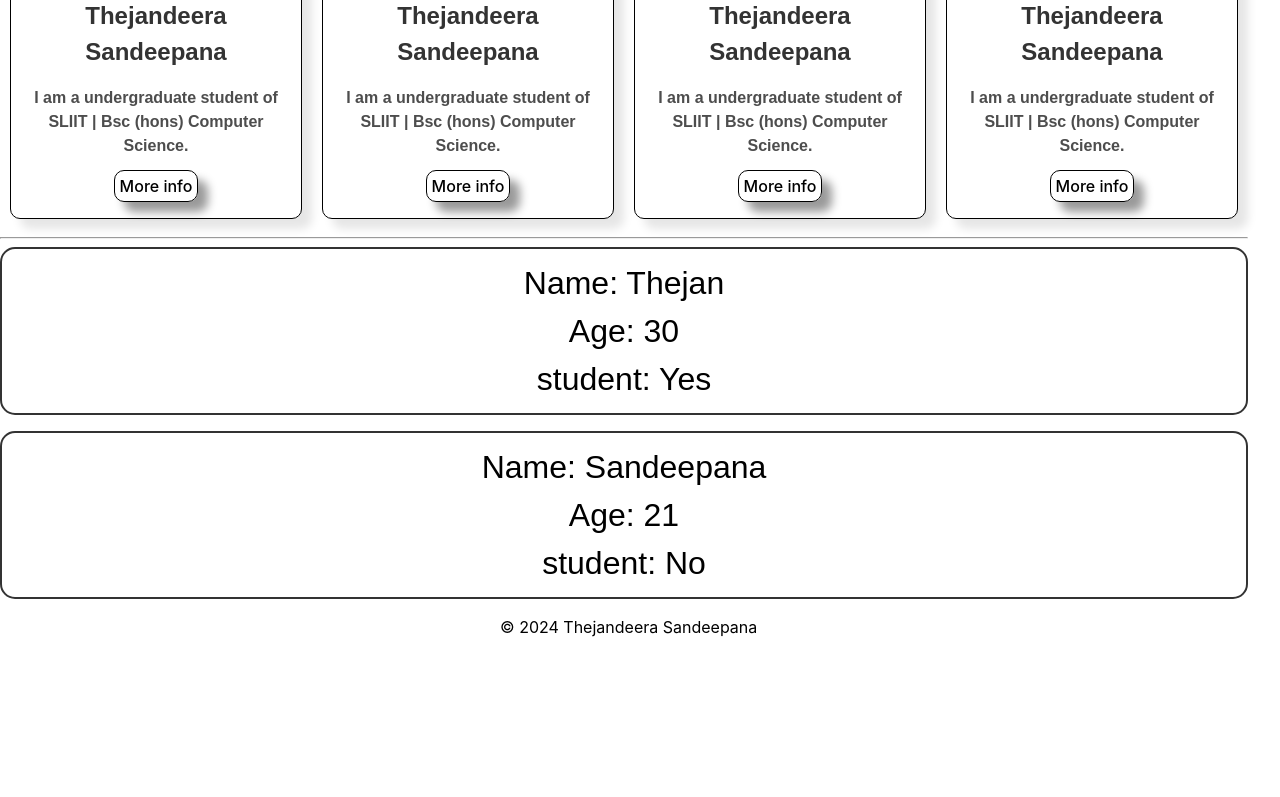
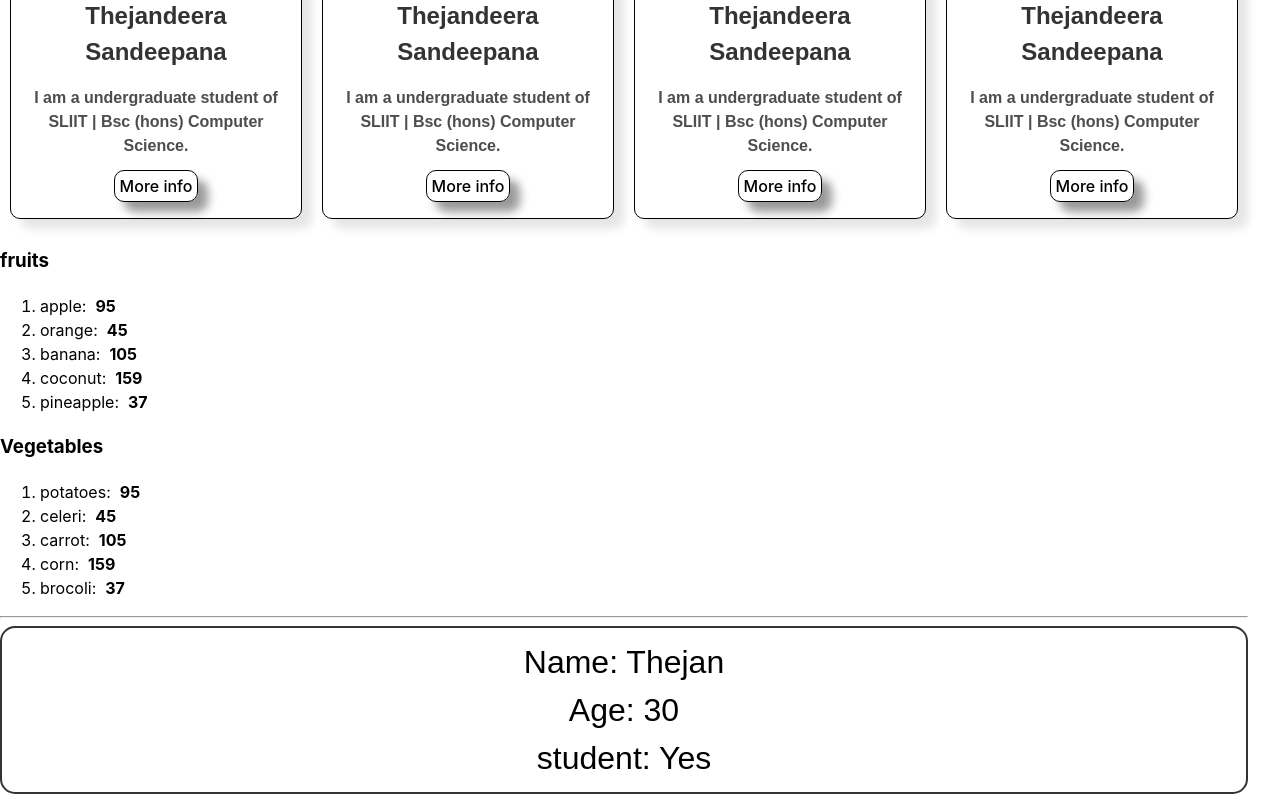
Before and after one commit to Thejandeera/React-project, a React (Vite) app in the folder My-project/: page / in a window 1280 px wide. Shown: the part 537-1334 px from the top of the page. Before the commit the page ends 1192 px from the top, so only its background shows below. Built offline with nearby package versions, Linux system fonts and the light colour scheme.

Commit message:
render list

```diff
--- a/My-project/src/app.jsx
+++ b/My-project/src/app.jsx
@@ -5,17 +5,32 @@
 import Button from './Button.jsx'
 import Student from './Student.jsx'
 import UserGreeting from './UserGreeting.jsx'
+import List from './list.jsx'
 
 export function App() {
+
+  const fruits = [{id:1,name:"apple" , calories :95},
+                  {id:2,name :"orange" , calories : 45},
+                  {id:3,name :"banana" , calories :105},
+                  {id:4,name : "coconut" ,calories:159},
+                  {id:5,name :"pineapple",calories:37}];
+
+  const Vegetables = [{id:6,name:"potatoes" , calories :95},
+                    {id:7,name :"celeri" , calories : 45},
+                    {id:8,name :"carrot" , calories :105},
+                    {id:9,name : "corn" ,calories:159},
+                    {id:10,name :"brocoli",calories:37}];
   return(
     <>
     <Header/>
-
     <Card/>
     <Card/>
     <Card/>
     <Card/>
+    <List items={fruits} category ="fruits" />
+    <List items={Vegetables} category ="Vegetables" />
     <hr></hr>
+
     {/* <UserGreeting isLoggedIn ={true} username = "Thejan"/> */}
     <Student name="Thejan" age = {30} isStudent={true} />
     <p></p>
--- /dev/null
+++ b/My-project/src/list.jsx
@@ -0,0 +1,24 @@
+function List (props){
+
+    const category = props.category;
+    const itemlist = props.items;
+    // fruits.sort((a,b) =>a.name.localeCompare(b.name) ); //alphabetical
+    // fruits.sort((a,b) =>b.name.localeCompare(a.name) ); //alphabetical
+    // fruits.sort((a,b)=>a.calories - b.calories) // sort by calories
+    // fruits.sort((a,b)=>b.calories - a.calories) // reverse sort by calories
+
+    // const lowCalFruit = fruits.filter(fruit => fruit.calories < 100 )
+
+    const listitems = itemlist.map(item => <li key={item.id}>
+                    {item.name}: &nbsp;
+                    <b>{item.calories}</b>  </li>);
+
+    // const listitems2 = lowCalFruit.map(lowCalFruit => <li key={lowCalFruit.id}>
+    //                 {lowCalFruit.name}: &nbsp;
+    //                 <b>{lowCalFruit.calories}</b>  </li>);
+
+
+    return( <><h3>{category} </h3> <ol>{listitems }</ol></>)
+
+}
+export default List
```
